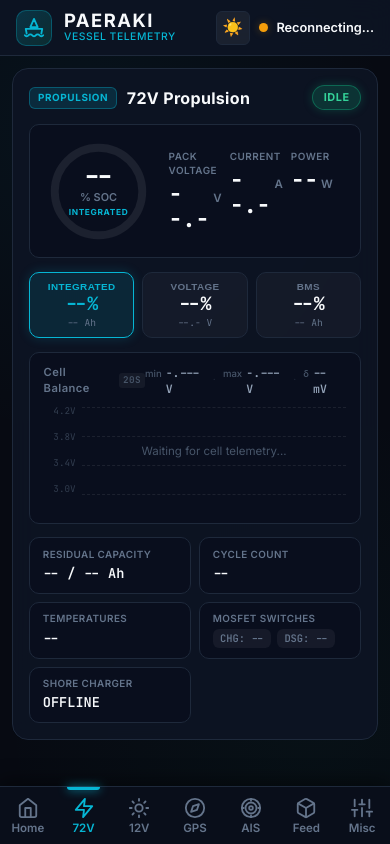
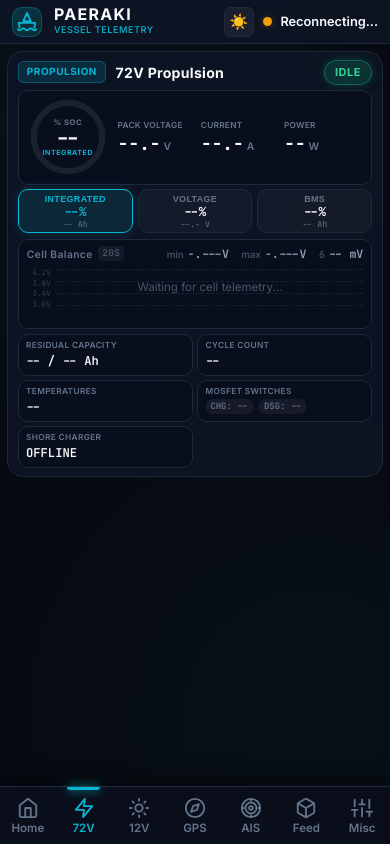
Before and after one commit to hammockman/paeraki, a website: page dashboard/static/index.html in a window 390 px wide. Both pictures are taken after a click on the element "Click to view 72V Propulsion details". Drawn offline with Linux system fonts and the light colour scheme; no server answers.

Commit message:
feat(ui): compact 72V tab for Oppo A60, add safe-area top-bar padding, and center SoC value with %SOC above and source below

```diff
--- a/dashboard/static/index.html
+++ b/dashboard/static/index.html
@@ -182,8 +182,8 @@
                 <circle class="gauge-fill" id="soc-gauge-fill" cx="60" cy="60" r="50"></circle>
               </svg>
               <div class="gauge-center">
+                <span class="gauge-unit">% SOC</span>
                 <span class="gauge-value" id="val-72v-soc">--</span>
-                <span class="gauge-unit">% SoC</span>
                 <span class="gauge-sublabel" id="val-72v-soc-mode">INTEGRATED</span>
               </div>
             </div>
--- a/dashboard/static/style.css
+++ b/dashboard/static/style.css
@@ -71,7 +71,7 @@ html, body {
   display: flex;
   justify-content: space-between;
   align-items: center;
-  padding: 0.6rem 1rem;
+  padding: calc(0.5rem + env(safe-area-inset-top, 0px)) calc(1rem + env(safe-area-inset-right, 0px)) 0.5rem calc(1rem + env(safe-area-inset-left, 0px));
   background: var(--bg-card);
   backdrop-filter: blur(12px);
   border-bottom: 1px solid var(--border-subtle);
@@ -402,29 +402,37 @@ html, body {
   text-align: center;
   display: flex;
   flex-direction: column;
+  align-items: center;
+  justify-content: center;
+  pointer-events: none;
+  width: 100%;
+}
+
+.gauge-unit {
+  font-size: 0.58rem;
+  font-weight: 700;
+  color: var(--text-muted);
+  text-transform: uppercase;
+  letter-spacing: 0.06em;
+  line-height: 1;
+  margin-bottom: 3px;
 }
 
 .gauge-value {
   font-family: var(--font-mono);
-  font-size: 1.6rem;
+  font-size: 1.5rem;
   font-weight: 700;
   color: var(--text-primary);
   line-height: 1;
 }
 
-.gauge-unit {
-  font-size: 0.68rem;
-  font-weight: 600;
-  color: var(--text-muted);
-  text-transform: uppercase;
-}
-
 .gauge-sublabel {
-  font-size: 0.52rem;
+  font-size: 0.50rem;
   font-weight: 700;
   color: var(--cyan);
   letter-spacing: 0.08em;
-  margin-top: 2px;
+  line-height: 1;
+  margin-top: 3px;
 }
 
 /* Hero Readouts */
@@ -1605,6 +1613,168 @@ html, body {
   }
   .home-soc-meta {
     font-size: 0.65rem;
+  }
+
+  /* Mobile Top Bar Compacting */
+  .top-bar {
+    padding: calc(0.4rem + env(safe-area-inset-top, 0px)) 0.75rem 0.4rem;
+  }
+  .vessel-logo {
+    width: 30px;
+    height: 30px;
+  }
+  .vessel-name {
+    font-size: 1.0rem;
+  }
+  .vessel-sub {
+    font-size: 0.58rem;
+  }
+  .theme-toggle-btn {
+    width: 30px;
+    height: 30px;
+    font-size: 0.95rem;
+  }
+
+  /* 72V Tab Compact Mobile Layout (fits on OPPO A60 without scrolling) */
+  #tab-panel-72v {
+    padding: 0.4rem 0.45rem calc(3.8rem + env(safe-area-inset-bottom, 0px));
+    gap: 0.4rem;
+  }
+
+  #tab-panel-72v .panel-card {
+    padding: 0.5rem 0.6rem;
+    gap: 0.35rem;
+  }
+
+  #tab-panel-72v .panel-header {
+    margin-bottom: -1px;
+  }
+
+  #tab-panel-72v .panel-header h2 {
+    font-size: 0.88rem;
+  }
+
+  #tab-panel-72v .hero-metric-row {
+    padding: 0.35rem 0.5rem;
+    gap: 0.55rem;
+  }
+
+  #tab-panel-72v .gauge-container {
+    width: 82px;
+    height: 82px;
+  }
+
+  #tab-panel-72v .gauge-unit {
+    font-size: 0.48rem;
+    margin-bottom: 1px;
+  }
+
+  #tab-panel-72v .gauge-value {
+    font-size: 1.25rem;
+  }
+
+  #tab-panel-72v .gauge-sublabel {
+    font-size: 0.44rem;
+    margin-top: 1px;
+  }
+
+  #tab-panel-72v .readout-block {
+    gap: 0.25rem;
+  }
+
+  #tab-panel-72v .stat-label {
+    font-size: 0.52rem;
+    letter-spacing: 0.03em;
+  }
+
+  #tab-panel-72v .stat-hero {
+    font-size: 1.15rem;
+  }
+
+  #tab-panel-72v .stat-unit-label {
+    font-size: 0.65rem;
+  }
+
+  #tab-panel-72v .soc-mode-bar {
+    gap: 0.3rem;
+    margin-top: -1px;
+  }
+
+  #tab-panel-72v .soc-mode-pill {
+    padding: 0.2rem 0.3rem;
+    gap: 1px;
+  }
+
+  #tab-panel-72v .soc-pill-type {
+    font-size: 0.56rem;
+  }
+
+  #tab-panel-72v .soc-pill-pct {
+    font-size: 0.78rem;
+  }
+
+  #tab-panel-72v .soc-pill-sub {
+    font-size: 0.52rem;
+  }
+
+  #tab-panel-72v .cell-spectrum-section {
+    padding: 0.35rem 0.5rem 0.3rem;
+    gap: 0.2rem;
+  }
+
+  #tab-panel-72v .spectrum-title {
+    font-size: 0.64rem;
+  }
+
+  #tab-panel-72v .cell-stats {
+    gap: 0.3rem;
+    font-size: 0.60rem;
+  }
+
+  #tab-panel-72v .cell-plot-wrap {
+    height: 54px;
+  }
+
+  #tab-panel-72v .cell-y-axis {
+    width: 24px;
+    padding-bottom: 14px !important;
+  }
+
+  #tab-panel-72v .y-label {
+    font-size: 0.48rem;
+  }
+
+  #tab-panel-72v .cell-bar-track {
+    height: calc(100% - 14px) !important;
+  }
+
+  #tab-panel-72v .cell-num-lbl {
+    height: 14px;
+    line-height: 14px;
+    font-size: 0.48rem;
+  }
+
+  #tab-panel-72v .metrics-subgrid {
+    grid-template-columns: repeat(2, 1fr);
+    gap: 0.3rem;
+  }
+
+  #tab-panel-72v .submetric {
+    padding: 0.3rem 0.45rem;
+    gap: 1px;
+  }
+
+  #tab-panel-72v .submetric-label {
+    font-size: 0.52rem;
+  }
+
+  #tab-panel-72v .submetric-val {
+    font-size: 0.76rem;
+  }
+
+  #tab-panel-72v .pill {
+    font-size: 0.56rem;
+    padding: 0.1rem 0.3rem;
   }
 }
 
```
Also changed, not shown: 1 other file.
